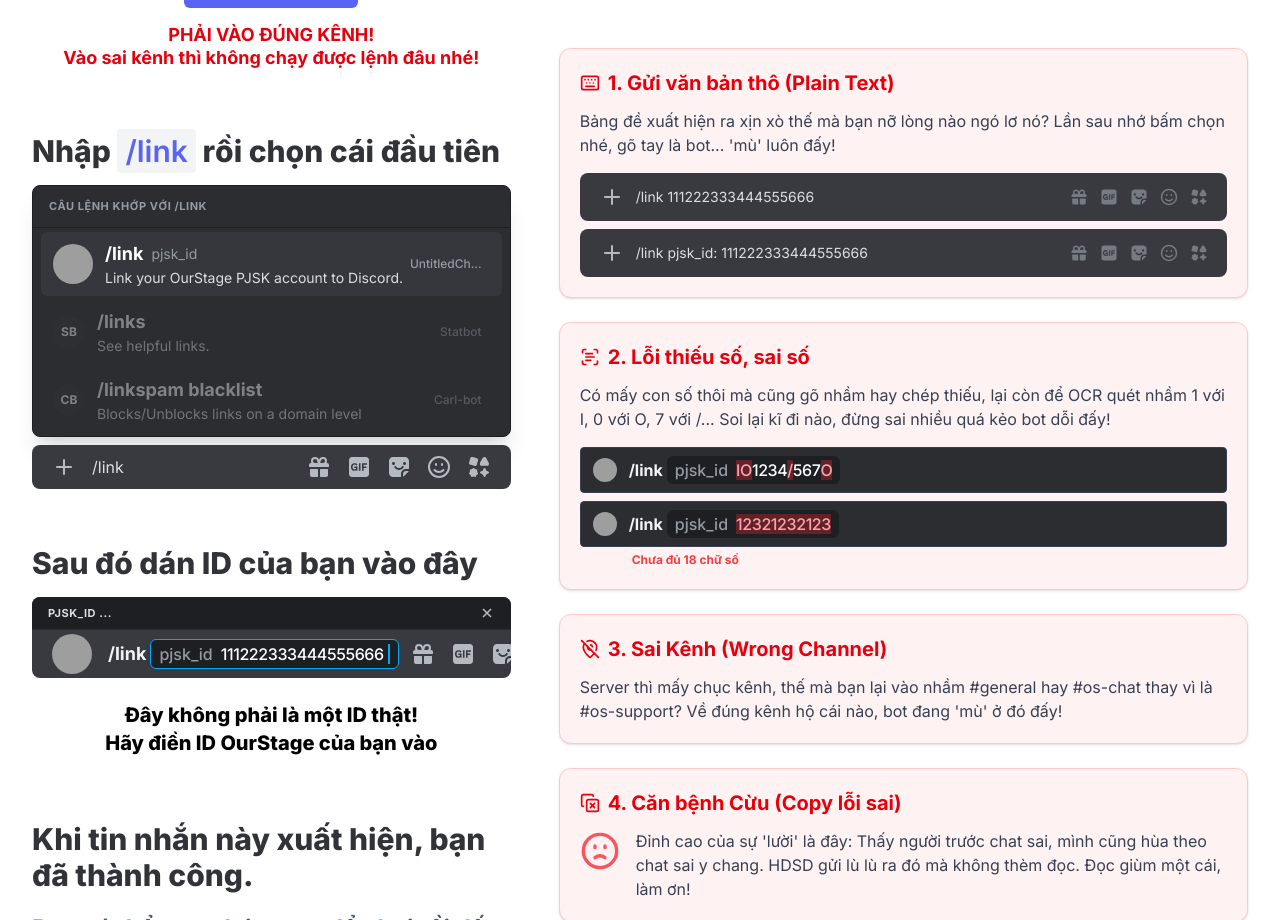
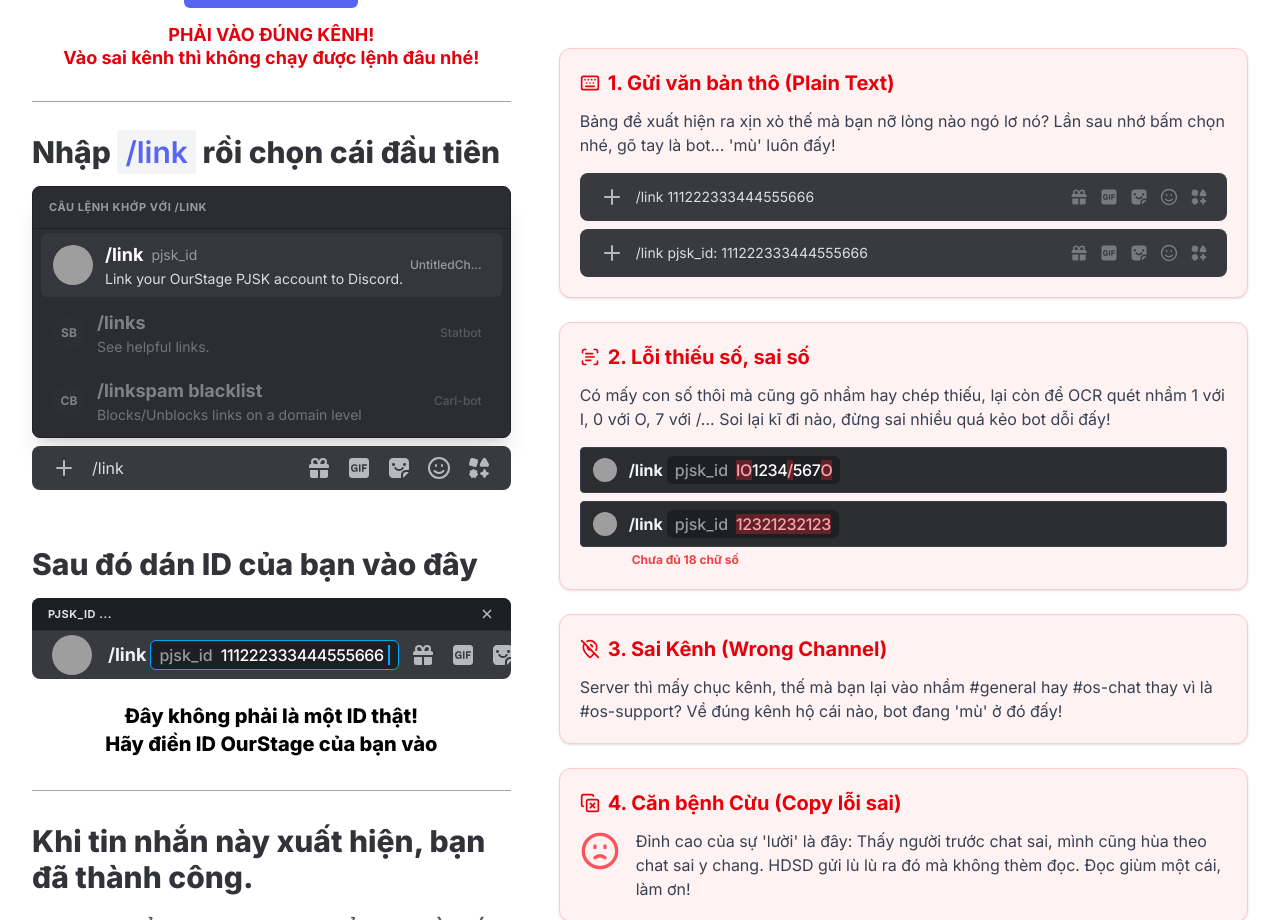
Before and after one commit to SweetSea-ButImNotSweet/OurstageDiscordHelp, a React (Vite) app: page / in a window 1280 px wide. Shown: the part 192-1112 px from the top of the page. Built offline with nearby package versions, Linux system fonts and the light colour scheme; grey boxes are pictures that could not be loaded.

Commit message:
36 [Release] Add parabreak for steps

```diff
--- a/src/App.jsx
+++ b/src/App.jsx
@@ -24,9 +24,11 @@
             {/* Main Content Container (Grid) */}
             <div className="max-w-550 mx-auto w-full px-4 lg:px-8 mb-10 xl:grid xl:grid-cols-12 xl:gap-12 2xl:gap-16">
                 {/* Steps Container (Left Column) */}
-                <div className="xl:col-span-5 space-y-16">
+                <div className="xl:col-span-5 space-y-8">
                     <Step1 />
+                    <hr className="border-gray-400" />
                     <Step2 />
+                    <hr className="border-gray-400" />
                     <Step3 />
                 </div>
 
```
